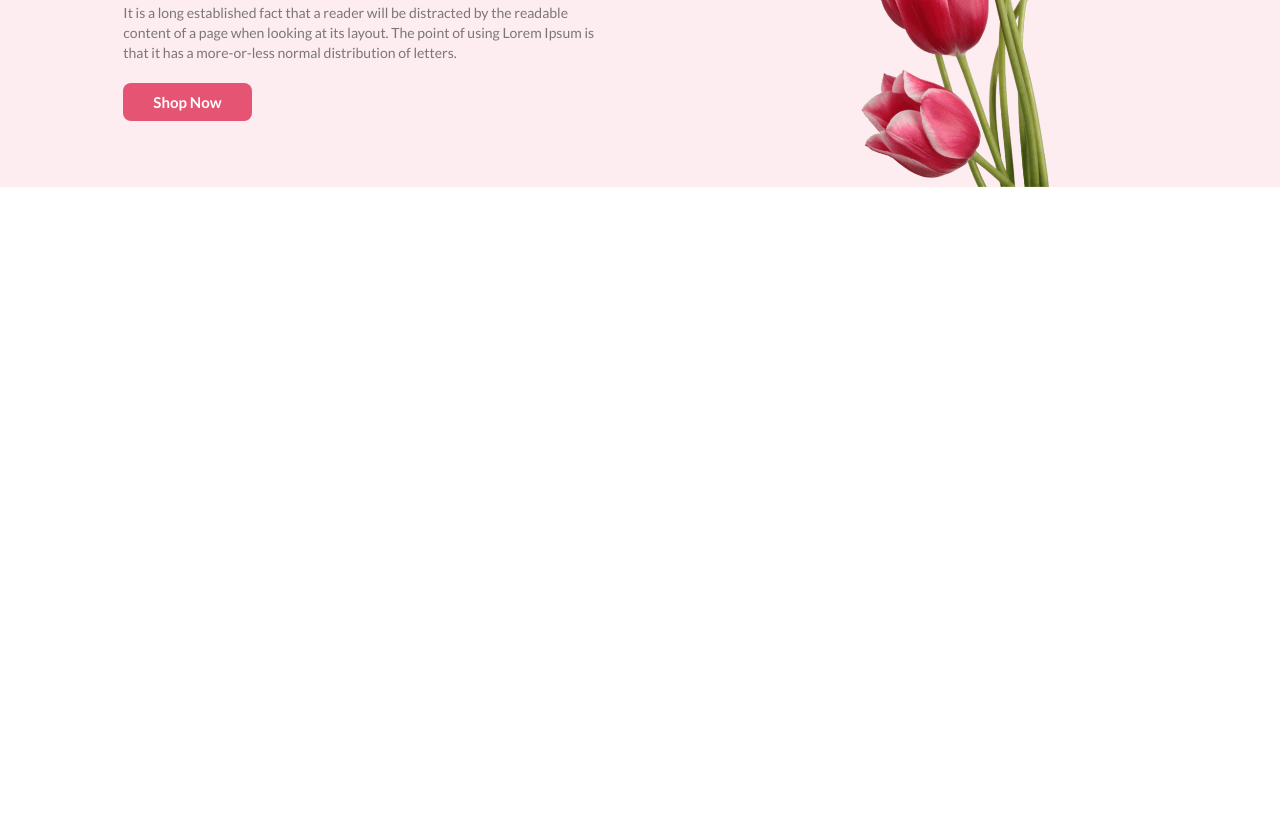
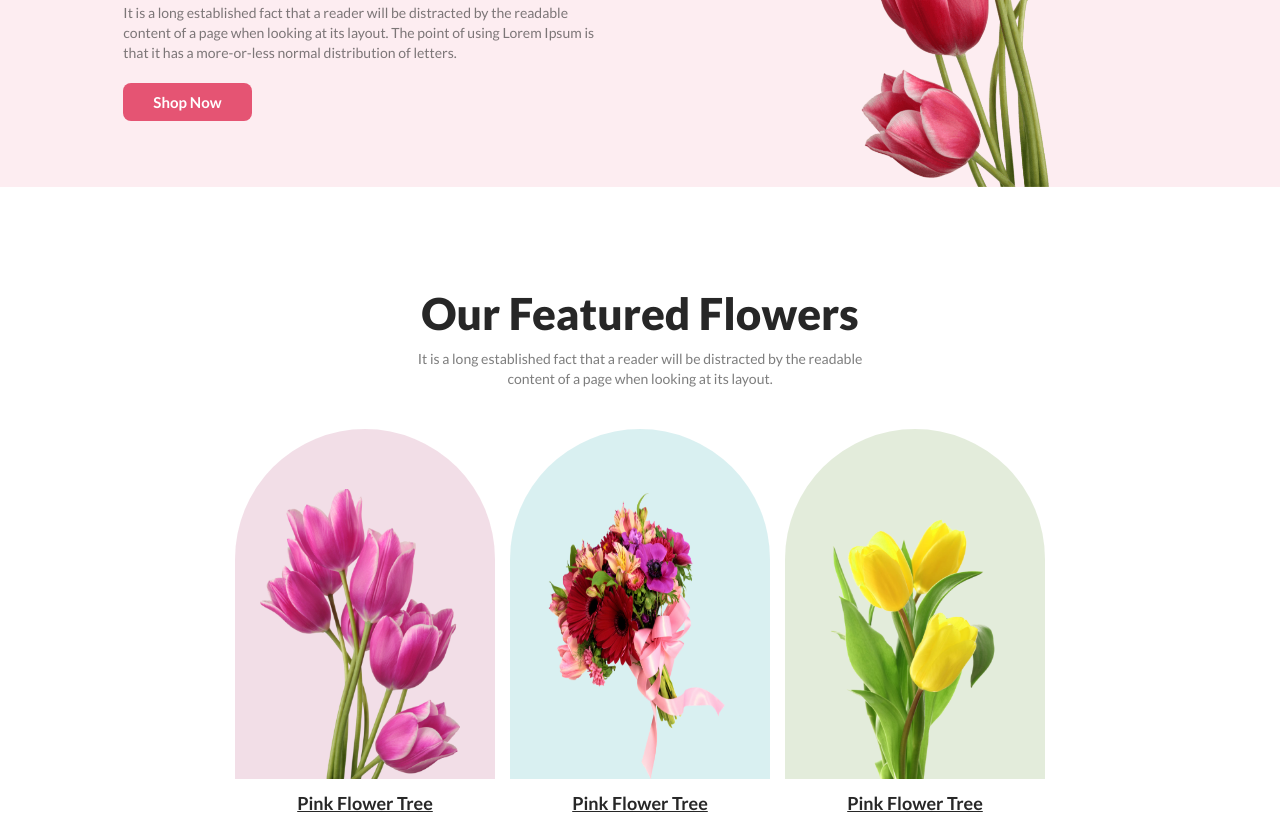
Before and after one commit to imdola/flower-assignment-repo, a plain HTML site: page index.html in a window 1280 px wide. Shown: the part 334-1148 px from the top of the page. Before the commit the page ends 800 px from the top, so only its background shows below. Drawn offline with Linux system fonts and the light colour scheme.

Commit message:
added the featured flower section

```diff
--- a/index.html
+++ b/index.html
@@ -41,6 +41,37 @@
         </div>
     </div>
     <!-- Header/Banner Section Ends -->
+
+    <!-- Featured Flowers Section Starts  -->
+    <div class="featured-flower-container">
+        <div class="fetured-description">
+            <h1 class="heading fetured-heading">Our Featured Flowers</h1>
+            <p class="text fetured-text">It is a long established fact that a reader will be distracted by the readable
+                <br>content of a page when looking at its layout.
+            </p>
+        </div>
+        <div class="fetured-img-contents">
+            <div class="rectangle-1">
+                <figure>
+                    <img class="fetured-img" src="images/Flower Asset/flower02.png" alt="">
+                    <figcaption class="caption">Pink Flower Tree</figcaption>
+                </figure>
+            </div>
+            <div class="rectangle-2">
+                <figure>
+                    <img class="fetured-img-2" src="images/Flower Asset/flower03.png" alt="">
+                    <figcaption class="caption">Pink Flower Tree</figcaption>
+                </figure>
+            </div>
+            <div class="rectangle-3">
+                <figure>
+                    <img class="fetured-img" src="images/Flower Asset/flower04.png" alt="">
+                    <figcaption class="caption">Pink Flower Tree</figcaption>
+                </figure>
+            </div>
+        </div>
+    </div>
+    <!-- Featured Flowers Section Ends  -->
 </body>
 
 </html>
--- a/styles/style.css
+++ b/styles/style.css
@@ -122,3 +122,68 @@ nav li a:hover {
 }
 
 /* Header/Banner Ends  */
+
+/* Featured Flowers Section Starts */
+.fetured-description {
+    text-align: center;
+    padding-top: 100px;
+}
+
+.fetured-text {
+    padding-top: 10px;
+
+}
+
+.fetured-img-contents {
+    display: flex;
+    justify-content: center;
+    padding-top: 40px;
+    background-color: #FFF;
+}
+
+.rectangle-1 {
+    width: 260px;
+    height: 350px;
+    background-color: rgba(167, 33, 98, 0.15);
+    border-radius: 300px 300px 0px 0px;
+    margin-right: 15px;
+}
+
+.rectangle-2 {
+    width: 260px;
+    height: 350px;
+    background-color: rgba(5, 151, 160, 0.15);
+    border-radius: 300px 300px 0px 0px;
+}
+
+
+.rectangle-3 {
+    width: 260px;
+    height: 350px;
+    background-color: rgba(71, 125, 17, 0.15);
+    border-radius: 300px 300px 0px 0px;
+    margin-left: 15px;
+}
+
+.fetured-img {
+    width: 200px;
+    height: 290px;
+    padding: 60px 25px 0px 25px;
+}
+
+.fetured-img-2 {
+    width: 200px;
+    height: 290px;
+    padding: 60px 25px 0px 30px;
+}
+
+.caption {
+    text-align: center;
+    font-size: 18px;
+    font-weight: 700;
+    color: #272727;
+    text-decoration-line: underline;
+    padding-top: 10px;
+}
+
+/* Featured Flowers Section Ends  */
```
